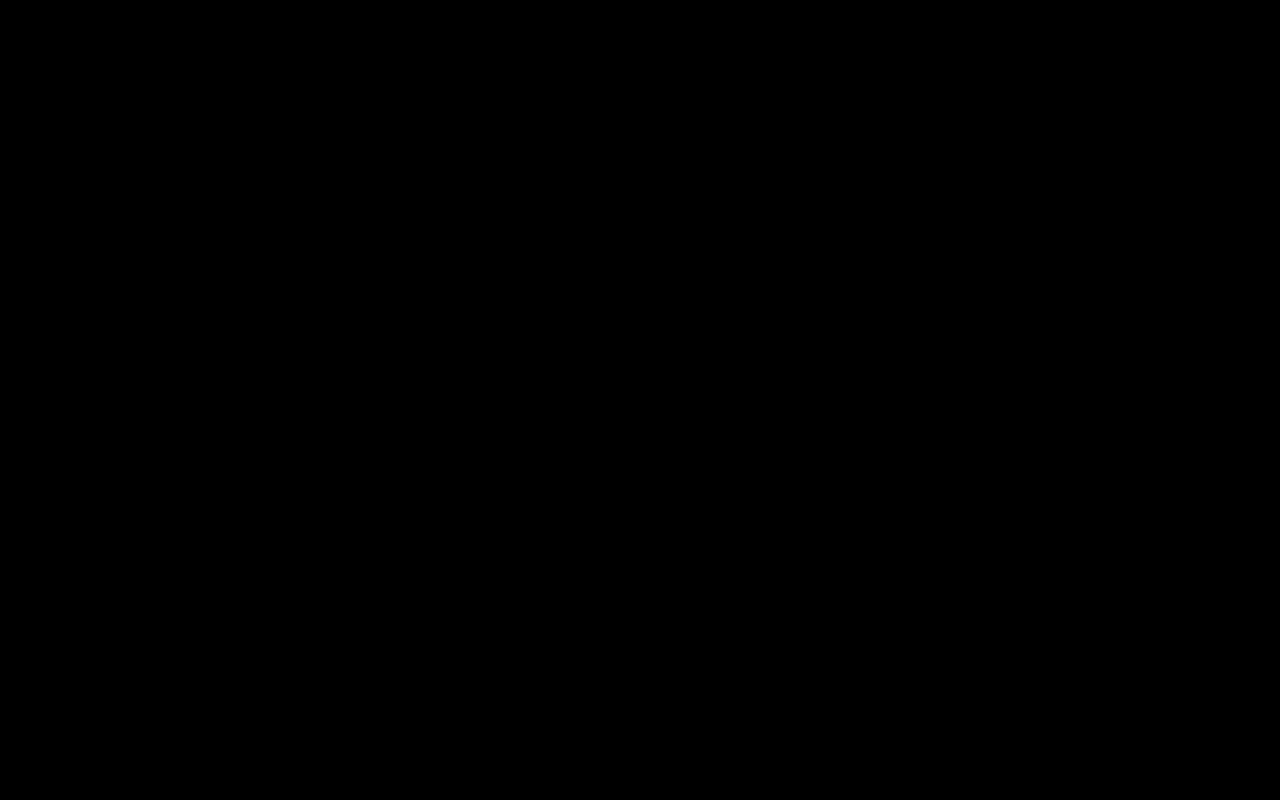
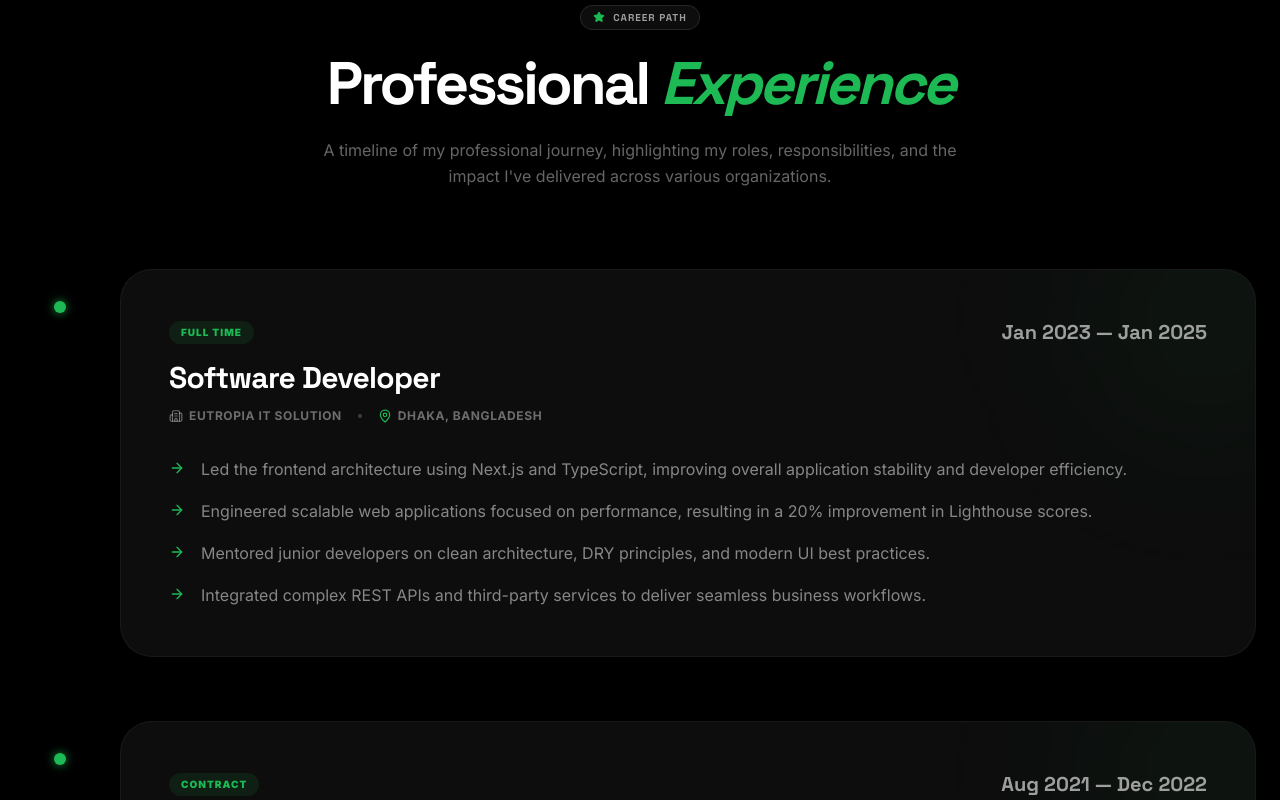
Before and after one commit to atik65/portfolio-2026, a Next.js app: page / in a window 1280 px wide. Shown: the part 6620-7420 px from the top of the page. Before the commit the page ends 6497 px from the top, so only its background shows below. Built offline with nearby package versions, Linux system fonts and the light colour scheme.

Commit message:
feat: add ProfessionalExperience component and update navigation links

```diff
--- a/src/app/page.js
+++ b/src/app/page.js
@@ -5,6 +5,7 @@ import MyServices from "@/components/pages/home/MyServices";
 import MyDevelopementProcess from "@/components/pages/home/MyDevelopementProcess";
 import FeaturedWorks from "@/components/pages/home/FeaturedWorks";
 import Skills from "@/components/pages/home/Skills";
+import ProfessionalExperience from "@/components/pages/home/ProfessionalExperience";
 
 export default function Home() {
   return (
@@ -16,6 +17,7 @@ export default function Home() {
       <MyDevelopementProcess />
       <FeaturedWorks />
       <Skills />
+      <ProfessionalExperience />
     </>
   );
 }
--- a/src/components/pages/home/Navbar.jsx
+++ b/src/components/pages/home/Navbar.jsx
@@ -40,7 +40,8 @@ export default function Navbar() {
 
   const portfolioItems = [
     { label: "Skills", icon: Code, href: "#skills" },
-    { label: "Projects", icon: LayoutGrid, href: "https://github.com/atik65" },
+    { label: "Work", icon: LayoutGrid, href: "#work" },
+    { label: "Experience", icon: Medal, href: "#experience" },
   ];
 
   const onMobileMenuOpenChange = (open) => {
--- /dev/null
+++ b/src/components/pages/home/ProfessionalExperience.jsx
@@ -0,0 +1,191 @@
+"use client";
+
+import { useEffect, useRef } from "react";
+import gsap from "gsap";
+import { ScrollTrigger } from "gsap/dist/ScrollTrigger";
+import {
+  Briefcase,
+  MapPin,
+  Calendar,
+  Building2,
+  ArrowRight,
+  Star
+} from "lucide-react";
+
+export default function ProfessionalExperience() {
+  const containerRef = useRef(null);
+  const headerRef = useRef(null);
+  const timelineRef = useRef(null);
+
+  useEffect(() => {
+    gsap.registerPlugin(ScrollTrigger);
+
+    const ctx = gsap.context(() => {
+      // Header reveal (Matching Skills.jsx style)
+      gsap.fromTo(
+        headerRef.current.children,
+        { opacity: 0, y: 30 },
+        {
+          opacity: 1,
+          y: 0,
+          stagger: 0.2,
+          duration: 0.8,
+          ease: "power3.out",
+          scrollTrigger: {
+            trigger: headerRef.current,
+            start: "top 85%",
+          },
+        }
+      );
+
+      // Timeline entries reveal
+      gsap.fromTo(
+        timelineRef.current.querySelectorAll(".experience-entry"),
+        { opacity: 0, x: -30 },
+        {
+          opacity: 1,
+          x: 0,
+          stagger: 0.3,
+          duration: 1,
+          ease: "power3.out",
+          scrollTrigger: {
+            trigger: timelineRef.current,
+            start: "top 80%",
+          },
+        }
+      );
+
+      // Timeline line animation
+      gsap.fromTo(
+        ".timeline-line",
+        { scaleY: 0 },
+        {
+          scaleY: 1,
+          duration: 1.5,
+          ease: "none",
+          transformOrigin: "top",
+          scrollTrigger: {
+            trigger: timelineRef.current,
+            start: "top 70%",
+            end: "bottom 90%",
+            scrub: true,
+          },
+        }
+      );
+    }, containerRef);
+
+    return () => ctx.revert();
+  }, []);
+
+  const experiences = [
+    {
+      role: "Software Developer",
+      company: "Eutropia IT Solution",
+      location: "Dhaka, Bangladesh",
+      period: "Jan 2023 — Jan 2025",
+      type: "FULL TIME",
+      achievements: [
+        "Led the frontend architecture using Next.js and TypeScript, improving overall application stability and developer efficiency.",
+        "Engineered scalable web applications focused on performance, resulting in a 20% improvement in Lighthouse scores.",
+        "Mentored junior developers on clean architecture, DRY principles, and modern UI best practices.",
+        "Integrated complex REST APIs and third-party services to deliver seamless business workflows."
+      ],
+    },
+    {
+      role: "Full Stack Developer",
+      company: "Independent / Freelance",
+      location: "Remote",
+      period: "Aug 2021 — Dec 2022",
+      type: "CONTRACT",
+      achievements: [
+        "Developed custom eCommerce solutions (MonirHomeTextile) and booking systems (MNMRidez) for global clients.",
+        "Implemented end-to-end features using React, Node.js, and Django, ensuring high-quality user experiences.",
+        "Optimized database schemas and API endpoints for large-scale data handling and real-time interactions."
+      ],
+    },
+  ];
+
+  return (
+    <section
+      id="experience"
+      ref={containerRef}
+      className="relative py-24 px-6 md:py-32 overflow-hidden bg-black"
+    >
+      <div className="max-w-7xl mx-auto">
+        {/* Header (Matching established style) */}
+        <div ref={headerRef} className="text-center mb-20 space-y-4">
+          <div className="inline-flex items-center gap-2 px-3 py-1 rounded-full bg-white/5 border border-white/10 mx-auto transition-all hover:border-primary/40">
+            <Star className="w-3 h-3 text-primary fill-primary" />
+            <p className="text-[10px] uppercase tracking-widest font-bold text-white/60 font-headline">Career Path</p>
+          </div>
+          <h2 className="text-4xl md:text-6xl font-headline font-black text-white tracking-tighter leading-tight">
+            Professional <span className="text-primary italic">Experience</span>
+          </h2>
+          <p className="text-white/40 max-w-2xl mx-auto text-sm md:text-base leading-relaxed">
+            A timeline of my professional journey, highlighting my roles, responsibilities, and the impact I've delivered across various organizations.
+          </p>
+        </div>
+
+        {/* Experience Timeline */}
+        <div className="relative" ref={timelineRef}>
+          {/* Vertical Timeline Line */}
+          <div className="absolute left-4 md:left-8 top-0 bottom-0 w-[1px] bg-gradient-to-b from-primary to-primary-container opacity-30 timeline-line"></div>
+
+          <div className="space-y-16">
+            {experiences.map((exp, idx) => (
+              <div
+                key={idx}
+                className="experience-entry relative pl-12 md:pl-24 group"
+              >
+                {/* Timeline Dot */}
+                <div className="absolute left-[0.85rem] md:left-[1.85rem] top-8 w-3 h-3 rounded-full bg-primary shadow-[0_0_10px_rgba(29,185,84,0.8)] z-10 group-hover:scale-125 transition-transform duration-300"></div>
+
+                <div className="bg-white/5 rounded-[32px] p-8 md:p-12 border border-white/5 backdrop-blur-sm relative overflow-hidden transition-all duration-500 hover:bg-white/[0.08] hover:border-primary/20">
+                  {/* Glow Effect */}
+                  <div className="absolute -right-20 -top-20 w-64 h-64 bg-primary/5 rounded-full blur-[80px] pointer-events-none group-hover:bg-primary/10 transition-colors duration-700"></div>
+
+                  <div className="flex flex-col lg:flex-row lg:items-start justify-between gap-6 mb-8 relative z-10">
+                    <div>
+                      <div className="inline-flex items-center gap-2 px-3 py-1 rounded-full bg-primary/10 text-primary text-[10px] font-black tracking-widest uppercase mb-4">
+                        {exp.type}
+                      </div>
+                      <h3 className="text-3xl font-headline font-black text-white mb-3 tracking-tight group-hover:text-primary transition-colors">
+                        {exp.role}
+                      </h3>
+                      <div className="flex flex-wrap items-center gap-x-4 gap-y-2 text-white/40 font-bold text-xs uppercase tracking-wider">
+                        <span className="flex items-center gap-1.5">
+                          <Building2 className="w-3.5 h-3.5" />
+                          {exp.company}
+                        </span>
+                        <span className="w-1 h-1 rounded-full bg-white/20"></span>
+                        <span className="flex items-center gap-1.5">
+                          <MapPin className="w-3.5 h-3.5 text-primary" />
+                          {exp.location}
+                        </span>
+                      </div>
+                    </div>
+                    <div className="text-white/60 font-headline font-bold text-lg md:text-xl md:text-right flex items-center gap-2 lg:block">
+                      <Calendar className="w-4 h-4 lg:hidden text-primary" />
+                      {exp.period}
+                    </div>
+                  </div>
+
+                  <ul className="space-y-4 relative z-10">
+                    {exp.achievements.map((item, i) => (
+                      <li key={i} className="flex items-start gap-4 group/bullet">
+                        <ArrowRight className="w-4 h-4 text-primary mt-1 shrink-0 group-hover/bullet:translate-x-1 transition-transform" />
+                        <p className="text-white/50 leading-relaxed text-sm md:text-base">
+                          {item}
+                        </p>
+                      </li>
+                    ))}
+                  </ul>
+                </div>
+              </div>
+            ))}
+          </div>
+        </div>
+      </div>
+    </section>
+  );
+}
```
